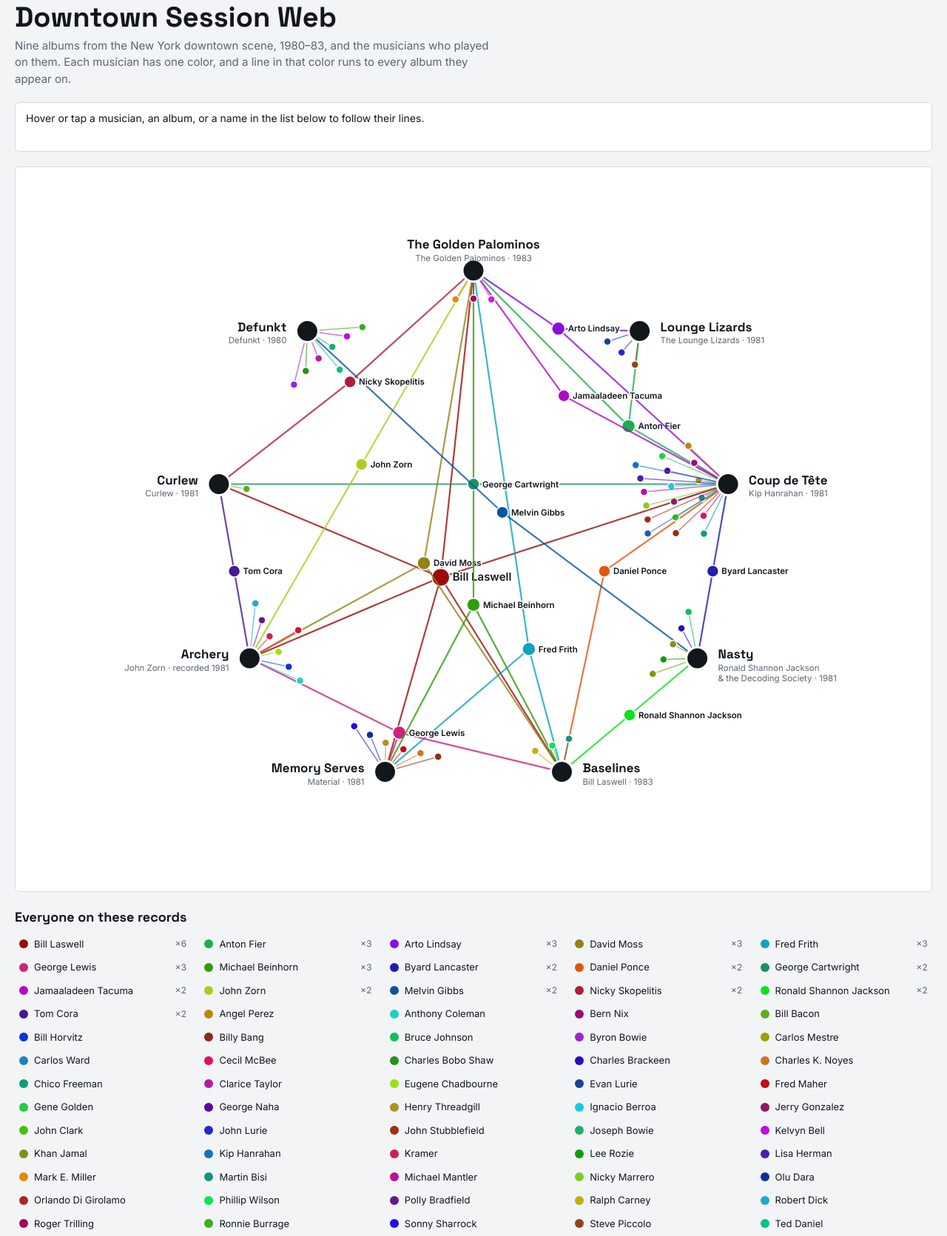
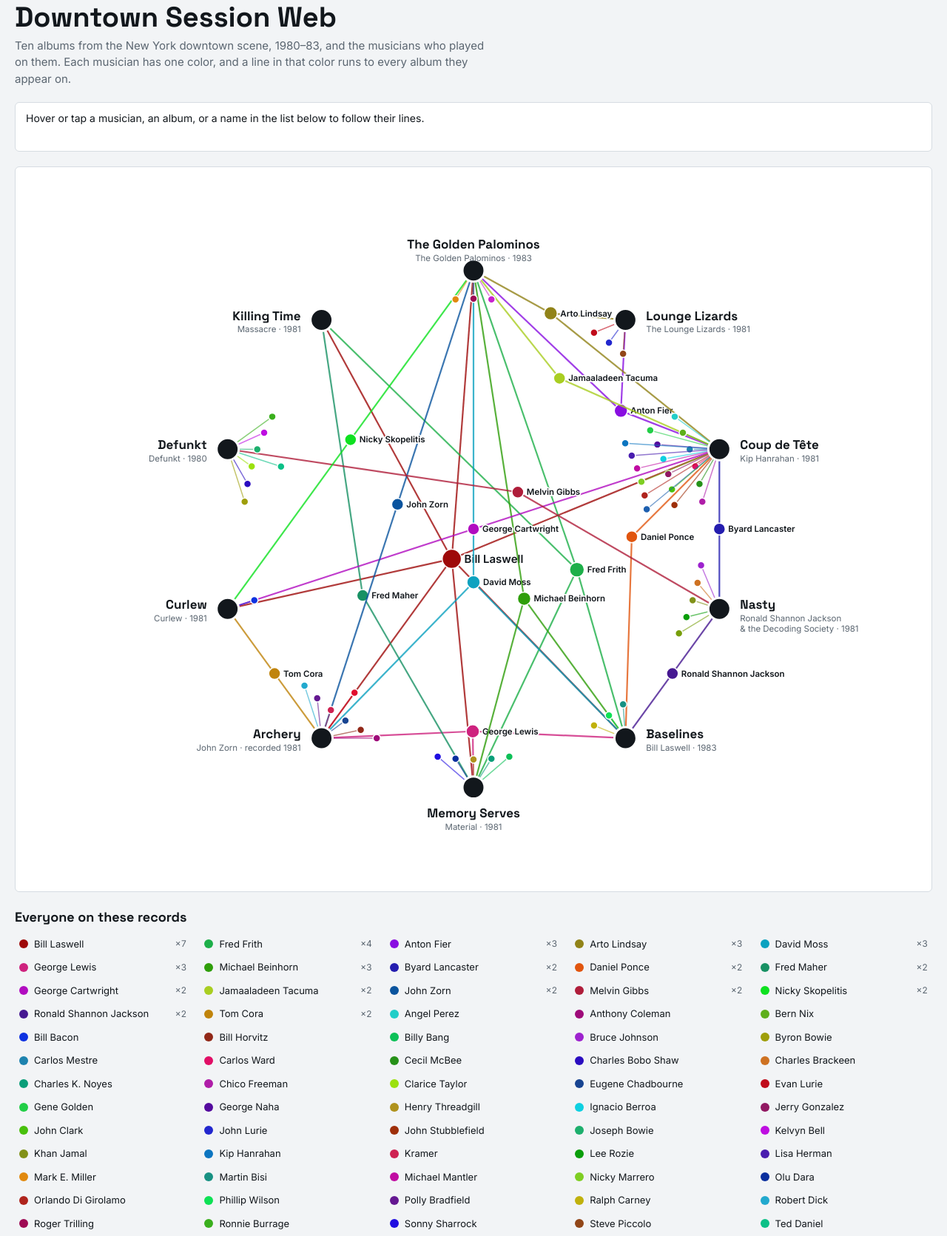
Before and after one commit to gtree61/downtown-session-web, a plain HTML site: page index.html in a window 1280 px wide. Shown: the part 25-1696 px from the top of the page at 74% size. Drawn offline with Linux system fonts and the light colour scheme.

Commit message:
Update album count from nine to ten in index.html

```diff
--- a/index.html
+++ b/index.html
@@ -3,7 +3,7 @@
 <meta name="claude:viewport-fit-sides" content="cover">
 <link rel="stylesheet" href="https://fonts.googleapis.com/css2?family=Inter:wght@400;500;600&family=Space+Grotesk:wght@500;700&display=swap">
 <style>
-/* Layout: nine albums on a ring; each musician sits among the albums they played on, joined to each by a line in their own color. Shared musicians sit inside the ring, single-album players fan out beside their album. */
+/* Layout: ten albums on a ring; each musician sits among the albums they played on, joined to each by a line in their own color. Shared musicians sit inside the ring, single-album players fan out beside their album. */
 :root{
   --bg:#f2f4f6; --panel:#ffffff; --ink:#12171c; --mute:#5b6671; --rule:#d6dce2; --album:#12171c; --mL:40%;
   --display:"Space Grotesk","Helvetica Neue",Arial,sans-serif; --body:"Inter",system-ui,-apple-system,"Segoe UI",sans-serif;
@@ -49,10 +49,10 @@ svg.sel .al:not(.hit){opacity:.3}
 <div class="wrap">
   <header>
     <h1>Downtown Session Web</h1>
-    <p>Nine albums from the New York downtown scene, 1980–83, and the musicians who played on them. Each musician has one color, and a line in that color runs to every album they appear on.</p>
+    <p>Ten albums from the New York downtown scene, 1980–83, and the musicians who played on them. Each musician has one color, and a line in that color runs to every album they appear on.</p>
   </header>
   <div id="info" aria-live="polite">Hover or tap a musician, an album, or a name in the list below to follow their lines.</div>
-  <div class="scroll"><svg id="web" viewBox="0 0 1240 980" role="img" aria-label="Network of musicians connected to nine albums"></svg></div>
+  <div class="scroll"><svg id="web" viewBox="0 0 1240 980" role="img" aria-label="Network of musicians connected to ten albums"></svg></div>
   <section class="legend"><h2>Everyone on these records</h2><div class="grid" id="legend"></div></section>
   <div class="notes">
     <p>Performers only; producers and engineers are left out. Kip Hanrahan's 1981 debut is titled <i>Coup de Tête</i>, and the credits here come from its Discogs listing, which does not break out every track. Defunkt's only link to the other albums is bassist Melvin Gibbs, who also plays on <i>Nasty</i>. Its credits come from a single listing and may be incomplete.</p>
@@ -70,13 +70,14 @@ var A=[
 {t:"Memory Serves",s:"Material · 1981",m:["Bill Laswell","Michael Beinhorn","Fred Maher","Sonny Sharrock","Fred Frith","Olu Dara","Henry Threadgill","George Lewis","Billy Bang","Charles K. Noyes"]},
 {t:"Archery",s:"John Zorn · recorded 1981",m:["John Zorn","Robert Dick","George Lewis","Anthony Coleman","Wayne Horvitz","Kramer","Eugene Chadbourne","Bill Horvitz","Bill Laswell","Polly Bradfield","Tom Cora","David Moss"]},
 {t:"Curlew",s:"Curlew · 1981",m:["Bill Bacon","George Cartwright","Tom Cora","Bill Laswell","Nicky Skopelitis"]},
-{t:"Defunkt",s:"Defunkt · 1980",m:["Joseph Bowie","Byron Bowie","Kelvyn Bell","Melvin Gibbs","Ronnie Burrage","Ted Daniel","Charles Bobo Shaw","Clarice Taylor"]}
+{t:"Defunkt",s:"Defunkt · 1980",m:["Joseph Bowie","Byron Bowie","Kelvyn Bell","Melvin Gibbs","Ronnie Burrage","Ted Daniel","Charles Bobo Shaw","Clarice Taylor"]},
+{t:"Killing Time",s:"Massacre · 1981",m:["Fred Frith","Bill Laswell","Fred Maher"]}
 ];
 var NS="http://www.w3.org/2000/svg",W=1240,cx=620,cy=490,R=350;
 var svg=document.getElementById("web");
 function el(n,a,p){var e=document.createElementNS(NS,n);for(var k in a)e.setAttribute(k,a[k]);if(p)p.appendChild(e);return e}
 
-var apos=A.map(function(a,i){var th=(-90+i*40)*Math.PI/180;return{x:cx+R*Math.cos(th),y:cy+R*Math.sin(th),th:th}});
+var apos=A.map(function(a,i){var th=(-90+i*(360/A.length))*Math.PI/180;return{x:cx+R*Math.cos(th),y:cy+R*Math.sin(th),th:th}});
 var map={},list=[];
 A.forEach(function(a,i){a.m.forEach(function(n){if(!map[n]){map[n]={name:n,al:[]};list.push(map[n])}map[n].al.push(i)})});
 list.sort(function(a,b){return b.al.length-a.al.length||a.name.localeCompare(b.name)});
@@ -96,7 +97,8 @@ Object.keys(rows).forEach(function(k){
     m.x=cx+r*Math.cos(ang);m.y=cy+r*Math.sin(ang);
   });
 });
-list.forEach(function(m){if(m.name==="Fred Frith"){m.x+=75;m.y+=60}if(m.name==="Anton Fier"){m.x+=20;m.y+=87}if(m.name==="Arto Lindsay"){m.x-=75;m.y-=45}if(m.name==="Jamaaladeen Tacuma"){m.x-=50;m.y+=25}if(m.name==="Melvin Gibbs"){m.y+=24}if(m.name==="Daniel Ponce"){m.x-=55;m.y-=77}m.tx=m.x;m.ty=m.y;m.r=m.al.length>1?6+m.al.length:5});
+var PIN={"Fred Maher":[470,580],"Melvin Gibbs":[680,440],"Fred Frith":[760,545],"George Lewis":[619,764]};
+list.forEach(function(m){if(m.name==="Fred Frith"){m.x+=75;m.y+=60}if(m.name==="Anton Fier"){m.x+=20;m.y+=87}if(m.name==="Arto Lindsay"){m.x-=75;m.y-=45}if(m.name==="Jamaaladeen Tacuma"){m.x-=50;m.y+=25}if(m.name==="Melvin Gibbs"){m.y+=24}if(m.name==="Daniel Ponce"){m.x-=55;m.y-=77}var pin=PIN[m.name];if(pin){m.x=pin[0];m.y=pin[1]}m.tx=m.x;m.ty=m.y;m.r=m.al.length>1?6+m.al.length:5});
 for(var it=0;it<400;it++){
   for(var a=0;a<list.length;a++){var p=list[a];
     p.x+=(p.tx-p.x)*0.03;p.y+=(p.ty-p.y)*0.03;
```
